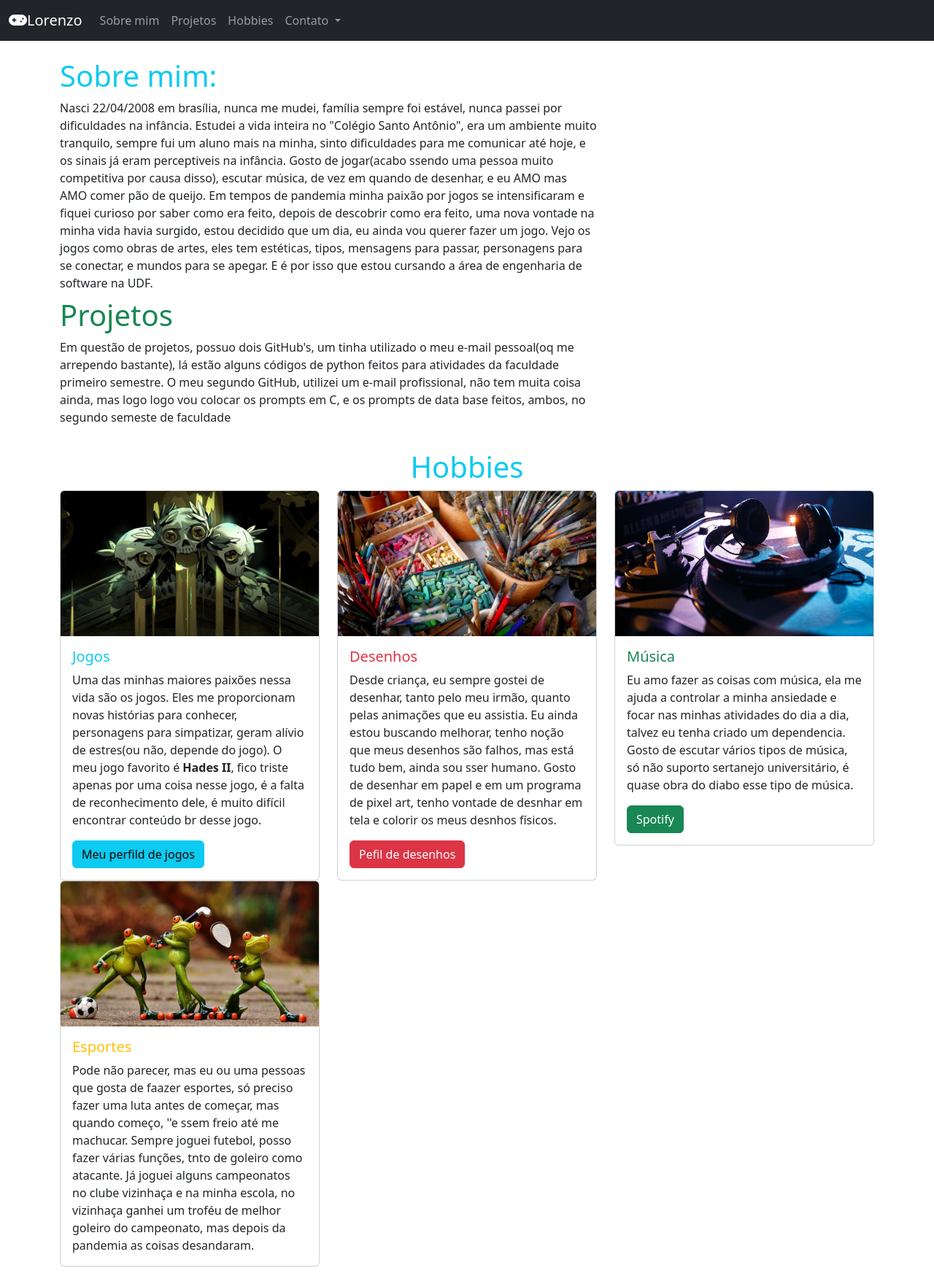
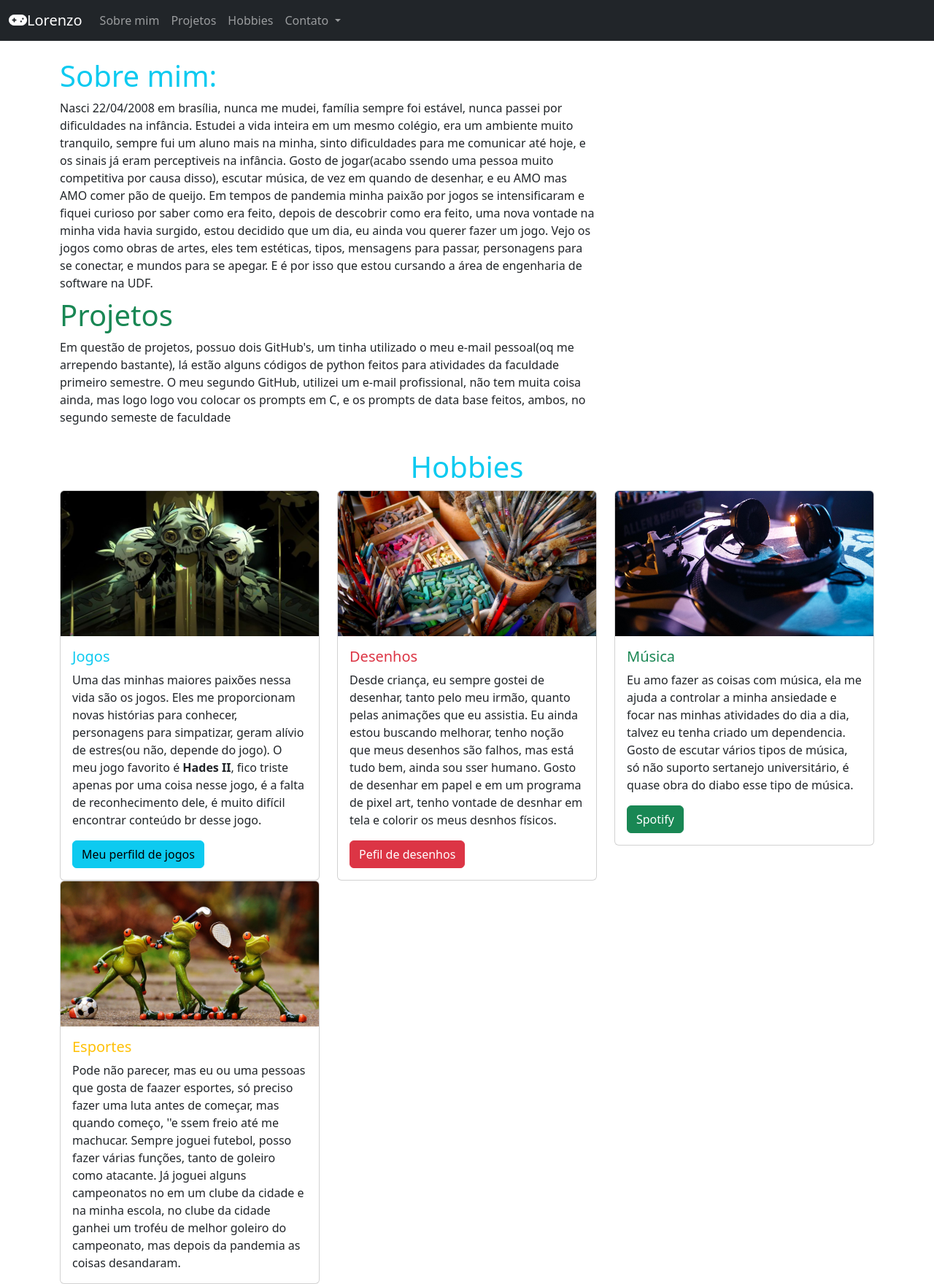
Before and after one commit to lorenzo-psrv/site_sobre_lrnz, a plain HTML site: page index.html in a window 1280 px wide. Shown: the whole page at 73% size. Before the commit the page ends 1736 px from the top, so only its background shows below. Drawn offline with Linux system fonts and the light colour scheme.

Commit message:
Fix typos and improve text clarity in index.html

```diff
--- a/index.html
+++ b/index.html
@@ -56,7 +56,7 @@
           <div class="col-lg-8">
 
             <h1 id="sobre_mim" class="text-info">Sobre mim:</h1>
-            <p class="mb-2">Nasci 22/04/2008 em brasília, nunca me mudei, família sempre foi estável, nunca passei por dificuldades na infância. Estudei a vida inteira no "Colégio Santo Antônio", era um ambiente muito tranquilo, sempre fui um aluno mais na minha, sinto dificuldades para me comunicar até hoje, e os sinais já eram perceptiveis na infância. Gosto de jogar(acabo ssendo uma pessoa muito competitiva por causa disso), escutar música, de vez em quando de desenhar, e eu AMO mas AMO comer pão de queijo. Em tempos de pandemia minha paixão por jogos se intensificaram e fiquei curioso por saber como era feito, depois de descobrir como era feito, uma nova vontade na minha vida havia surgido, estou decidido que um dia, eu ainda vou querer fazer um jogo. Vejo os jogos como obras de artes, eles tem estéticas, tipos, mensagens para passar, personagens para se conectar, e mundos para se apegar. E é por isso que estou cursando a área de engenharia de software na UDF.</p>
+            <p class="mb-2">Nasci 22/04/2008 em brasília, nunca me mudei, família sempre foi estável, nunca passei por dificuldades na infância. Estudei a vida inteira em um mesmo colégio, era um ambiente muito tranquilo, sempre fui um aluno mais na minha, sinto dificuldades para me comunicar até hoje, e os sinais já eram perceptiveis na infância. Gosto de jogar(acabo ssendo uma pessoa muito competitiva por causa disso), escutar música, de vez em quando de desenhar, e eu AMO mas AMO comer pão de queijo. Em tempos de pandemia minha paixão por jogos se intensificaram e fiquei curioso por saber como era feito, depois de descobrir como era feito, uma nova vontade na minha vida havia surgido, estou decidido que um dia, eu ainda vou querer fazer um jogo. Vejo os jogos como obras de artes, eles tem estéticas, tipos, mensagens para passar, personagens para se conectar, e mundos para se apegar. E é por isso que estou cursando a área de engenharia de software na UDF.</p>
 
             <h1 id="projetos" class="text-success">Projetos</h1>
             <p class="mb-2">Em questão de projetos, possuo dois GitHub's, um tinha utilizado o meu e-mail pessoal(oq me arrependo bastante), lá estão alguns códigos de python feitos para atividades da faculdade primeiro semestre. O meu segundo GitHub, utilizei um e-mail profissional, não tem muita coisa ainda, mas logo logo vou colocar os prompts em C, e os prompts de data base feitos, ambos, no segundo semeste de faculdade</p>
@@ -111,7 +111,7 @@
               <img src="img/4.jpg" class="card-img-top" alt="...">
               <div class="card-body">
                 <h5 class="card-title text-warning">Esportes</h5>
-                <p class="card-text">Pode não parecer, mas eu ou uma pessoas que gosta de faazer esportes, só preciso fazer uma luta antes de começar, mas quando começo, ''e ssem freio até me machucar. Sempre joguei futebol, posso fazer várias funções, tnto de goleiro como atacante. Já joguei alguns campeonatos no clube vizinhaça e na minha escola, no vizinhaça ganhei um troféu de melhor goleiro do campeonato, mas depois da pandemia as coisas desandaram.</p>
+                <p class="card-text">Pode não parecer, mas eu ou uma pessoas que gosta de faazer esportes, só preciso fazer uma luta antes de começar, mas quando começo, ''e ssem freio até me machucar. Sempre joguei futebol, posso fazer várias funções, tanto de goleiro como atacante. Já joguei alguns campeonatos no em um clube da cidade e na minha escola, no clube da cidade ganhei um troféu de melhor goleiro do campeonato, mas depois da pandemia as coisas desandaram.</p>
               </div>
             </div>
           </div>
```
